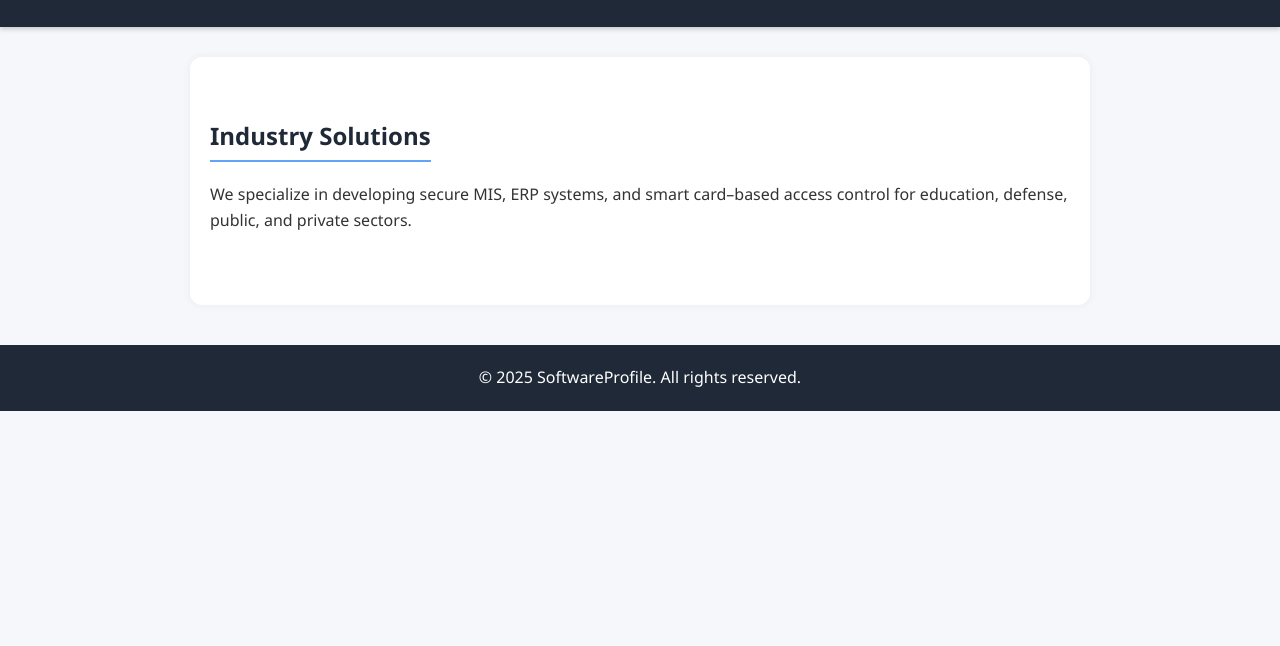
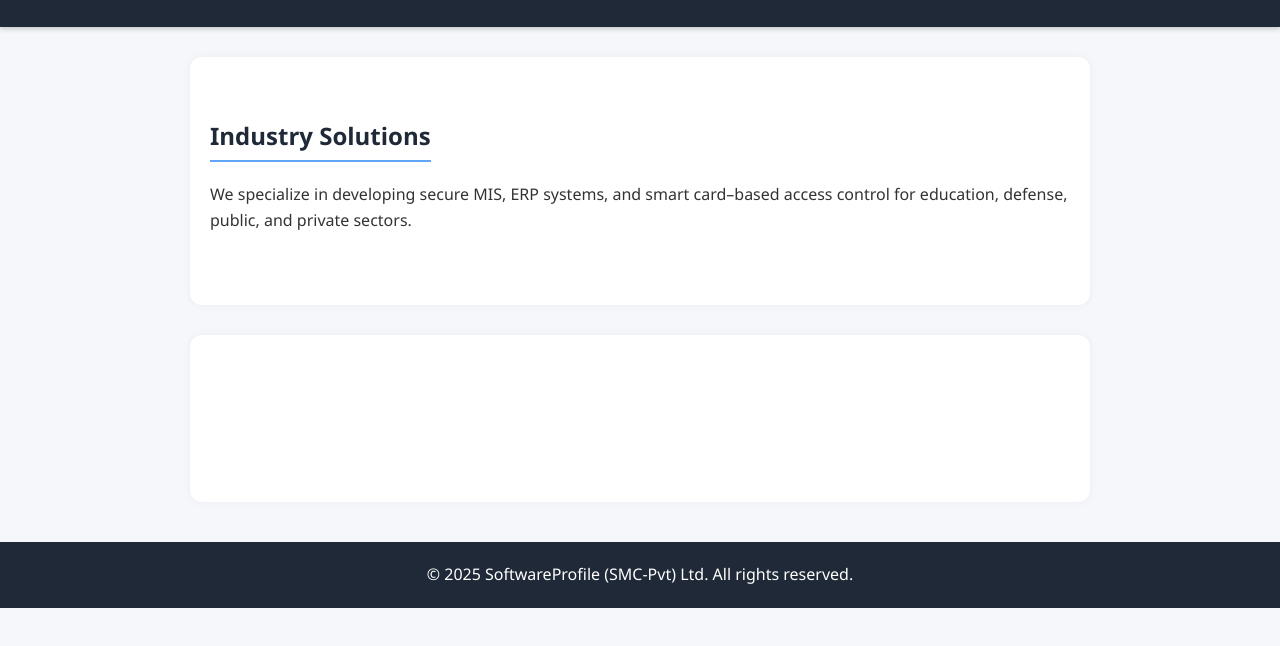
Before and after one commit to mkparacha/SoftwareProfile, a plain HTML site: page solutions.html in a window 1280 px wide. Shown: the part 110-756 px from the top of the page. Drawn offline with Linux system fonts and the light colour scheme.

Commit message:
Add files via upload

```diff
--- /dev/null
+++ b/footer.html
@@ -0,0 +1,3 @@
+<footer>
+  <p>&copy; 2025 SoftwareProfile (SMC-Pvt) Ltd. All rights reserved.</p>
+</footer>
--- /dev/null
+++ b/script.js
@@ -0,0 +1,8 @@
+document.addEventListener("DOMContentLoaded", function () {
+  fetch("footer.html")
+    .then(response => response.text())
+    .then(data => {
+      document.body.insertAdjacentHTML("beforeend", data);
+    })
+    .catch(err => console.error("Footer load error:", err));
+});
--- a/solutions.html
+++ b/solutions.html
@@ -43,9 +43,11 @@
       <h2>Industry Solutions</h2>
       <p>We specialize in developing secure MIS, ERP systems, and smart card–based access control for education, defense, public, and private sectors.</p>
     </section>
+    <section>
+        <h2></h2>
+        <p></p>
+    </section>
+  <script src="script.js"></script>
 
-  <footer>
-    <p>&copy; 2025 SoftwareProfile. All rights reserved.</p>
-  </footer>
 </body>
 </html>
```
Also changed, not shown: about.html (+2 -3 lines), contact.html (+2 -3 lines), index.html (+2 -3 lines), products.html (+1 -3 lines), projects.html (+2 -3 lines), services.html (+2 -0 lines), team.html (+2 -3 lines).
